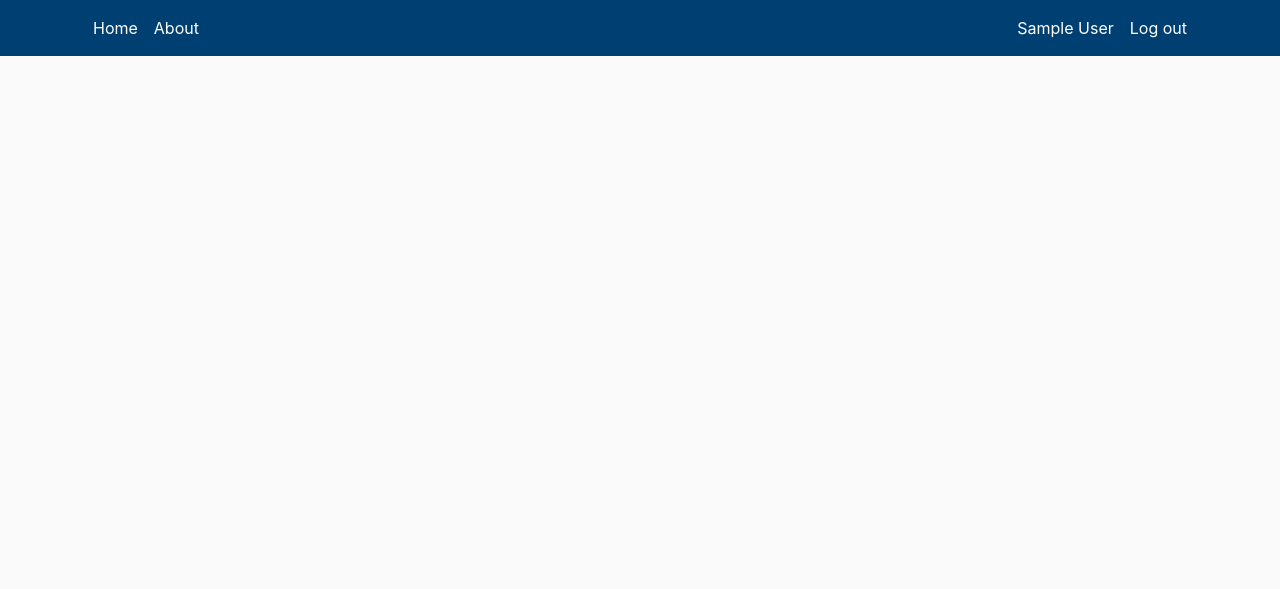
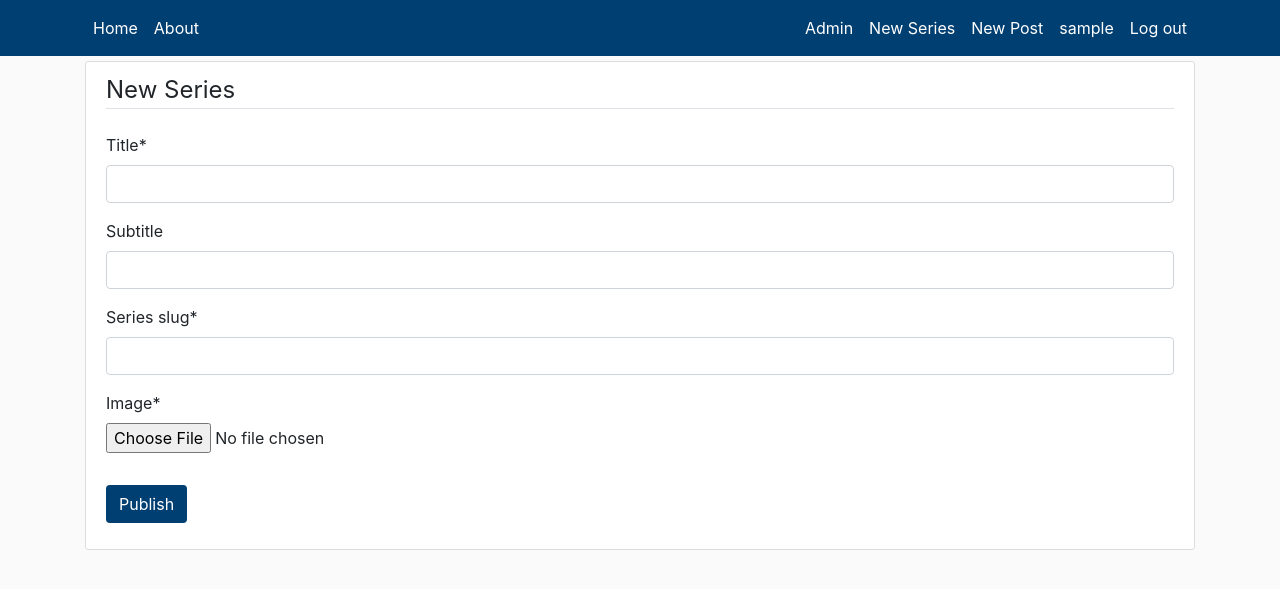
Before and after one commit to avengrin/django-tutorials-3, a Django app: page /new_series in a window 1280 px wide. Shown: the top 589 px of the page. Run offline with Django 3.2, Linux system fonts and the light colour scheme; the visitor is signed in with stand-in values (Sample User, id 1); data that the repository does not hold is empty; parts of the project's set-up code (start-up, migrations or seed data) failed here and were passed over; some libraries are stand-ins or nearby versions.

Commit message:
managing articles

```diff
--- /dev/null
+++ b/main/decorators.py
@@ -0,0 +1,22 @@
+from django.shortcuts import redirect
+from django.contrib import messages
+
+def user_is_superuser(function=None, redirect_url='/'):
+    """
+    Decorator for views that checks that the user is superuser, redirecting
+    to the homepage if necessary by default.
+    """
+    def decorator(view_func):
+        def _wrapped_view(request, *args, **kwargs):
+            if not request.user.is_superuser:
+                messages.error(request, "You are not authorized to access this!")
+                return redirect(redirect_url)
+
+            return view_func(request, *args, **kwargs)
+
+        return _wrapped_view
+
+    if function:
+        return decorator(function)
+
+    return decorator
--- /dev/null
+++ b/main/forms.py
@@ -0,0 +1,50 @@
+from django import forms
+from .models import Article, ArticleSeries
+
+class SeriesCreateForm(forms.ModelForm):
+    class Meta:
+        model = ArticleSeries
+
+        fields = [
+            "title",
+            "subtitle",
+            "slug",
+            "image",
+        ]
+
+class ArticleCreateForm(forms.ModelForm):
+    class Meta:
+        model = Article
+
+        fields = [
+            "title",
+            "subtitle",
+            "article_slug",
+            "content",
+            "notes",
+            "series",
+            "image",
+        ]
+
+class SeriesUpdateForm(forms.ModelForm):
+    class Meta:
+        model = ArticleSeries
+
+        fields = [
+            "title",
+            "subtitle",
+            "image",
+        ]
+
+class ArticleUpdateForm(forms.ModelForm):
+    class Meta:
+        model = Article
+
+        fields = [
+            "title",
+            "subtitle",
+            "content",
+            "notes",
+            "series",
+            "image",
+        ]
--- a/main/templates/main/article.html
+++ b/main/templates/main/article.html
@@ -13,6 +13,12 @@
                 <a class='mr-2' href="{% url 'profile' object.author %}">{{ object.author }}</a>
                 <small class="text-muted">Published {{ object.published|date:"F d, Y" }}</small>
             </div>
+            {% if object.author == user %}
+                <div class="ml-auto">
+                    <a class="btn btncolor btn-sm mt-1 mb-1" href="{% url 'article_update' object.series.slug object.article_slug %}">Update</a>
+                    <a class="btn btn-danger btn-sm mt-1 mb-1" href="{% url 'article_delete' object.series.slug object.article_slug  %}">Delete</a>
+                </div>
+            {% endif %}
         </div>
     </div>
     <div class="col-lg-9 col-md-12 col-sm-12" id="content">
--- a/main/templates/main/home.html
+++ b/main/templates/main/home.html
@@ -13,6 +13,17 @@
                     <div class="article-metadata">
                         <a class='mr-2' href="{% url 'profile' object.author %}">{{ object.author }}</a>
                         <small class="text-muted">{{ object.published|date:"F d, Y" }}</small>
+                        {% if object.author == user %}
+                            <div style="float:right">
+                                {% if type == "series" %}
+                                    <a class="btn btncolor btn-sm mt-1 mb-1" href="{% url 'series_update' object.slug %}">Update</a>
+                                    <a class="btn btn-danger btn-sm mt-1 mb-1" href="{% url 'series_delete' object.slug %}">Delete</a>
+                                {% else %}
+                                    <a class="btn btncolor btn-sm mt-1 mb-1" href="{% url 'article_update' object.series.slug object.article_slug %}">Update</a>
+                                    <a class="btn btn-danger btn-sm mt-1 mb-1" href="{% url 'article_delete' object.series.slug object.article_slug  %}">Delete</a>
+                                {% endif %}
+                            </div>
+                        {% endif %}
                     </div>
                     <div>
                         <a class="article-title line-clamp-2 title-style" style="font-size: 22px" href="/{{object.slug}}">
--- a/main/templates/main/includes/navbar.html
+++ b/main/templates/main/includes/navbar.html
@@ -17,8 +17,13 @@
                 <!-- Navbar Right Side -->
                 <div class="navbar-nav">
                     {% if user.is_authenticated %}
+                        {% if user.is_superuser %}
+                            <a class="nav-item nav-link" href="admin/">Admin</a>
+                            <a class="nav-item nav-link" href="{% url 'series-create' %}">New Series</a>
+                            <a class="nav-item nav-link" href="{% url 'post-create' %}">New Post</a>
+                        {% endif %}
                         <a class="nav-item nav-link" href="{% url 'profile' user.username %}">
-                            {{user.first_name}} {{user.last_name}} <i class="fas fa-user"></i>
+                            {{user.username}} <i class="fas fa-user"></i>
                         </a>
                         <a class="nav-item nav-link" href="{% url 'logout' %}">
                             Log out <i class="fas fa-sign-out-alt"></i>
--- /dev/null
+++ b/main/templates/main/new_record.html
@@ -0,0 +1,17 @@
+{% extends "main/header.html" %}
+{% load crispy_forms_tags %}
+{% block content %}
+    <div class="content-section">
+        <form method="POST" enctype="multipart/form-data">
+            {% csrf_token %}
+            <fieldset class="form-group">
+                <legend class="border-bottom mb-4">New {{ object }}</legend>
+                {{ form|crispy }}
+                {{ form.media }}
+            </fieldset>
+            <div class="form-group">
+                <button class="btn btncolor" type="submit">Publish</button>
+            </div>
+        </form>
+    </div>
+{% endblock content %}
--- a/main/urls.py
+++ b/main/urls.py
@@ -3,6 +3,12 @@ from . import views
 
 urlpatterns = [
     path("", views.homepage, name="homepage"),
+    path("new_series", views.new_series, name="series-create"),
+    path("new_post", views.new_post, name="post-create"),
     path("<series>", views.series, name="series"),
+    path("<series>/update", views.series_update, name="series_update"),
+    path("<series>/delete", views.series_delete, name="series_delete"),
     path("<series>/<article>", views.article, name="article"),
+    path("<series>/<article>/update", views.article_update, name="article_update"),
+    path("<series>/<article>/delete", views.article_delete, name="article_delete"),
 ]
--- a/main/views.py
+++ b/main/views.py
@@ -1,6 +1,7 @@
-from django.shortcuts import render
-from django.http import HttpResponse
+from django.shortcuts import render, redirect
 from .models import Article, ArticleSeries
+from .decorators import user_is_superuser
+from .forms import SeriesCreateForm, ArticleCreateForm, SeriesUpdateForm, ArticleUpdateForm
 
 # Create your views here.
 def homepage(request):
@@ -9,7 +10,10 @@ def homepage(request):
     return render(
         request=request,
         template_name='main/home.html',
-        context={"objects": matching_series}
+        context={
+            "objects": matching_series,
+            "type": "series"
+            }
         )
 
 def series(request, series: str):
@@ -18,7 +22,10 @@ def series(request, series: str):
     return render(
         request=request,
         template_name='main/home.html',
-        context={"objects": matching_series}
+        context={
+            "objects": matching_series,
+            "type": "article"
+            }
         )
 
 def article(request, series: str, article: str):
@@ -29,3 +36,121 @@ def article(request, series: str, article: str):
         template_name='main/article.html',
         context={"object": matching_article}
         )
+
+@user_is_superuser
+def new_series(request):
+    if request.method == "POST":
+        form = SeriesCreateForm(request.POST, request.FILES)
+        if form.is_valid():
+            form.save()
+            return redirect("homepage")
+
+    else:
+         form = SeriesCreateForm()
+
+    return render(
+        request=request,
+        template_name='main/new_record.html',
+        context={
+            "object": "Series",
+            "form": form
+            }
+        )
+
+@user_is_superuser
+def new_post(request):
+    if request.method == "POST":
+        form = ArticleCreateForm(request.POST, request.FILES)
+        if form.is_valid():
+            form.save()
+            return redirect(f"{form.cleaned_data['series'].slug}/{form.cleaned_data.get('article_slug')}")
+
+    else:
+         form = ArticleCreateForm()
+
+    return render(
+        request=request,
+        template_name='main/new_record.html',
+        context={
+            "object": "Article",
+            "form": form
+            }
+        )
+
+@user_is_superuser
+def series_update(request, series):
+    matching_series = ArticleSeries.objects.filter(slug=series).first()
+
+    if request.method == "POST":
+        form = SeriesUpdateForm(request.POST, request.FILES, instance=matching_series)
+        if form.is_valid():
+            form.save()
+            return redirect('homepage')
+
+    else:
+        form = SeriesUpdateForm(instance=matching_series)
+
+        return render(
+            request=request,
+            template_name='main/new_record.html',
+            context={
+                "object": "Series",
+                "form": form
+                }
+            )
+
+@user_is_superuser
+def series_delete(request, series):
+    matching_series = ArticleSeries.objects.filter(slug=series).first()
+
+    if request.method == "POST":
+        matching_series.delete()
+        return redirect('/')
+    else:
+        return render(
+            request=request,
+            template_name='main/confirm_delete.html',
+            context={
+                "object": matching_series,
+                "type": "Series"
+                }
+            )
+
+@user_is_superuser
+def article_update(request, series, article):
+    matching_article = Article.objects.filter(series__slug=series, article_slug=article).first()
+
+    if request.method == "POST":
+        form = ArticleUpdateForm(request.POST, request.FILES, instance=matching_article)
+        if form.is_valid():
+            form.save()
+            return redirect(f'/{matching_article.slug}')
+
+    else:
+        form = ArticleUpdateForm(instance=matching_article)
+
+        return render(
+            request=request,
+            template_name='main/new_record.html',
+            context={
+                "object": "Article",
+                "form": form
+                }
+            )
+
+@user_is_superuser
+def article_delete(request, series, article):
+    matching_article = Article.objects.filter(series__slug=series, article_slug=article).first()
+
+    if request.method == "POST":
+        matching_article.delete()
+        return redirect('/')
+    else:
+        return render(
+            request=request,
+            template_name='main/confirm_delete.html',
+            context={
+                "object": matching_article,
+                "type": "article"
+                }
+            )
```
Also changed, not shown: main/templates/main/confirm_delete.html (added, +16 -0 lines).
